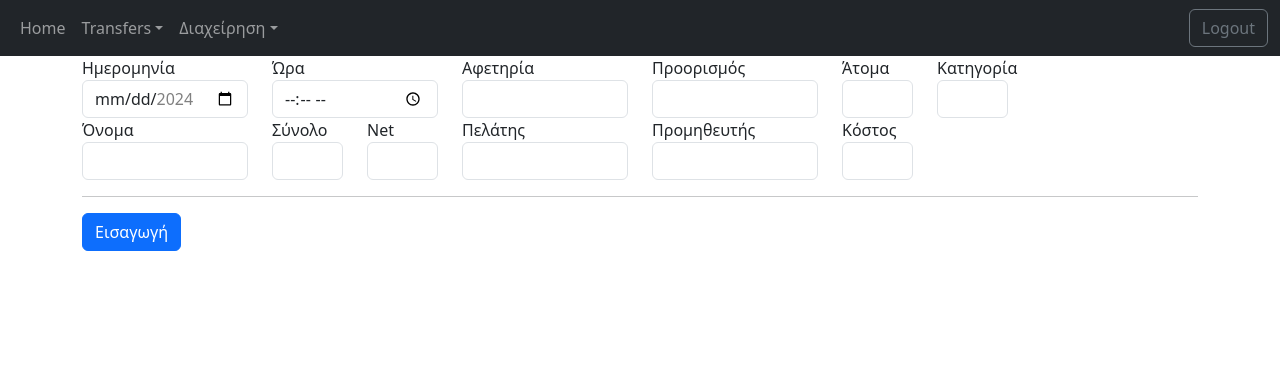
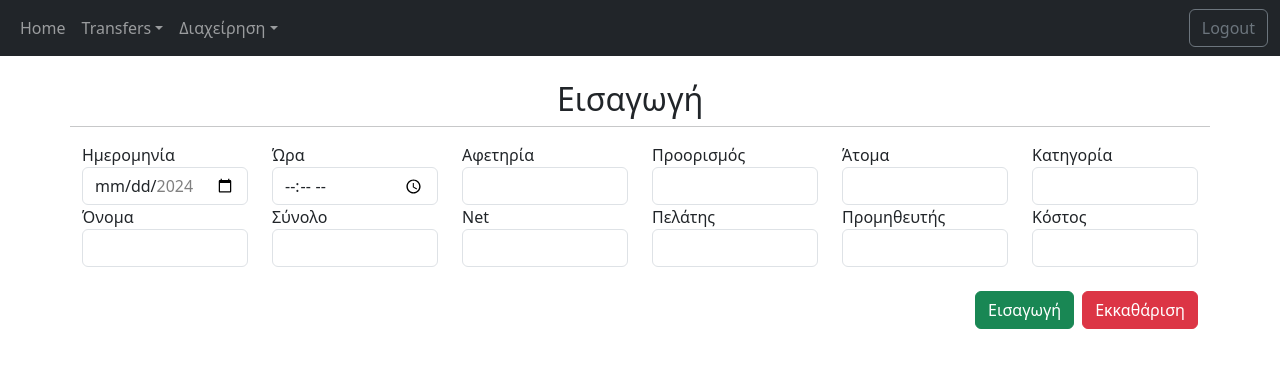
Before and after one commit to droksty/transfer-manager-client-demo, an Angular app: page /transfers/insert in a window 1280 px wide. Shown: the top 368 px of the page. Built offline with nearby package versions, Linux system fonts and the light colour scheme.

Commit message:
update insert form

```diff
--- a/src/app/transfers/insert-form/insert-form.component.html
+++ b/src/app/transfers/insert-form/insert-form.component.html
@@ -1,64 +1,81 @@
-<div class="container">
+<div class="container-xl mt-4">
+  <div class="row justify-content-center">
+    <div class="col-lg-2">
+      <h2>Εισαγωγή</h2>
+    </div>
+    <hr>
+  </div>
+  <div class="row">
+    <div class="col">
       <form (ngSubmit)="onSubmit(insertForm)" #insertForm="ngForm">
-    <div class="row">
-      <div class="form-group col-md-2">
+        <div class="row mb-4">
+          <div class="form-group col-lg-2">
             <label for="pickupDate">Ημερομηνία</label>
             <input type="date" id="pickupDate" class="form-control" ngModel name="pickupDate"  min="2024-01-01" max="2024-12-31">
           </div>
-      <div class="form-group col-md-2">
+          <div class="form-group col-lg-2">
             <label for="pickupTime">Ώρα</label>
             <input type="time" id="pickupTime" class="form-control" ngModel name="pickupTime" >
           </div>
-      <div class="form-group col-md-2">
+          <div class="form-group col-lg-2">
             <label for="transferFrom">Αφετηρία</label>
             <input type="text" id="transferFrom" class="form-control" ngModel name="transferFrom" >
           </div>
-      <div class="form-group col-md-2">
+          <div class="form-group col-lg-2">
             <label for="transferTo">Προορισμός</label>
             <input type="text" id="transferTo" class="form-control" ngModel name="transferTo" >
           </div>
-      <div class="form-group col-md-1">
+          <div class="form-group col-lg-2">
             <label for="pax">Άτομα</label>
             <input type="number" id="pax" class="form-control" ngModel name="pax" min="1" max="20" >
           </div>
-      <div class="form-group col-md-1">
+          <div class="form-group col-lg-2">
             <label for="type">Κατηγορία</label>
             <select id="type" class="form-control" ngModel name="type">
               <option *ngFor="let type of types;">{{ type }}</option>
             </select>
           </div>
-    </div>
-    <div class="row">
-      <div class="form-group col-md-2">
+          <div class="form-group col-lg-2">
             <label for="passengerName">Όνομα</label>
             <input type="text" id="passengerName" class="form-control" ngModel name="passengerName">
           </div>
-      <div class="form-group col-md-1">
+          <div class="form-group col-lg-2">
             <label for="priceTotal">Σύνολο</label>
             <input type="number" min="0" max="200" id="priceTotal" class="form-control" ngModel name="priceTotal">
           </div>
-      <div class="form-group col-md-1">
+          <div class="form-group col-lg-2">
             <label for="priceNet">Net</label>
             <input type="number" min="0" max="200" id="priceNet" class="form-control" ngModel name="priceNet">
           </div>
-      <div class="form-group col-md-2" ngModelGroup="client">
+          <div class="form-group col-lg-2" ngModelGroup="client">
             <label for="client">Πελάτης</label>
             <select id="type" class="form-control" ngModel name="title">
               <option *ngFor="let client of clients">{{ client.title }}</option>
             </select>
           </div>
-      <div class="form-group col-md-2">
+          <div class="form-group col-lg-2">
             <label for="provider">Προμηθευτής</label>
             <select id="type" class="form-control" ngModel name="provider">
               <option *ngFor="let provider of providers">{{ provider }}</option>
             </select>
           </div>
-      <div class="form-group col-md-1">
+          <div class="form-group col-lg-2">
             <label for="providerCost">Κόστος</label>
             <input type="number" min="0" max="100" id="providerCost" class="form-control" ngModel name="providerCost">
           </div>
         </div>
-    <hr>
-    <button class="btn btn-primary" type="submit" [disabled]="!insertForm.valid">Εισαγωγή</button>
+        <div class="row">
+          <div class="form-group d-flex justify-content-end gap-2">
+            <button class="btn btn-success btn-block" type="submit" [disabled]="!insertForm.valid">Εισαγωγή</button>
+            <button class="btn btn-danger btn-block" type="button" (click)="clearForm(insertForm)">Εκκαθάριση</button>
+          </div>
+        </div>
+        <!-- Alternative buttons layout -->
+        <!-- <div class="form-group d-grid gap-2 col-5 mx-auto">
+          <button class="btn btn-success btn-block" type="submit" [disabled]="!insertForm.valid">Εισαγωγή</button>
+          <button class="btn btn-secondary btn-block" type="button" (click)="clearForm(insertForm)">Εκκαθάριση</button>
+        </div> -->
       </form>
     </div>
+  </div>
+</div>
--- a/src/app/transfers/insert-form/insert-form.component.ts
+++ b/src/app/transfers/insert-form/insert-form.component.ts
@@ -33,4 +33,8 @@ export class InsertFormComponent {
     userInput.client = client;
     return userInput;
   }
+
+  clearForm(insertForm: NgForm) {
+    insertForm.reset();
+  }
 }
```
Lines whose indentation alone changed are shown as unchanged.
